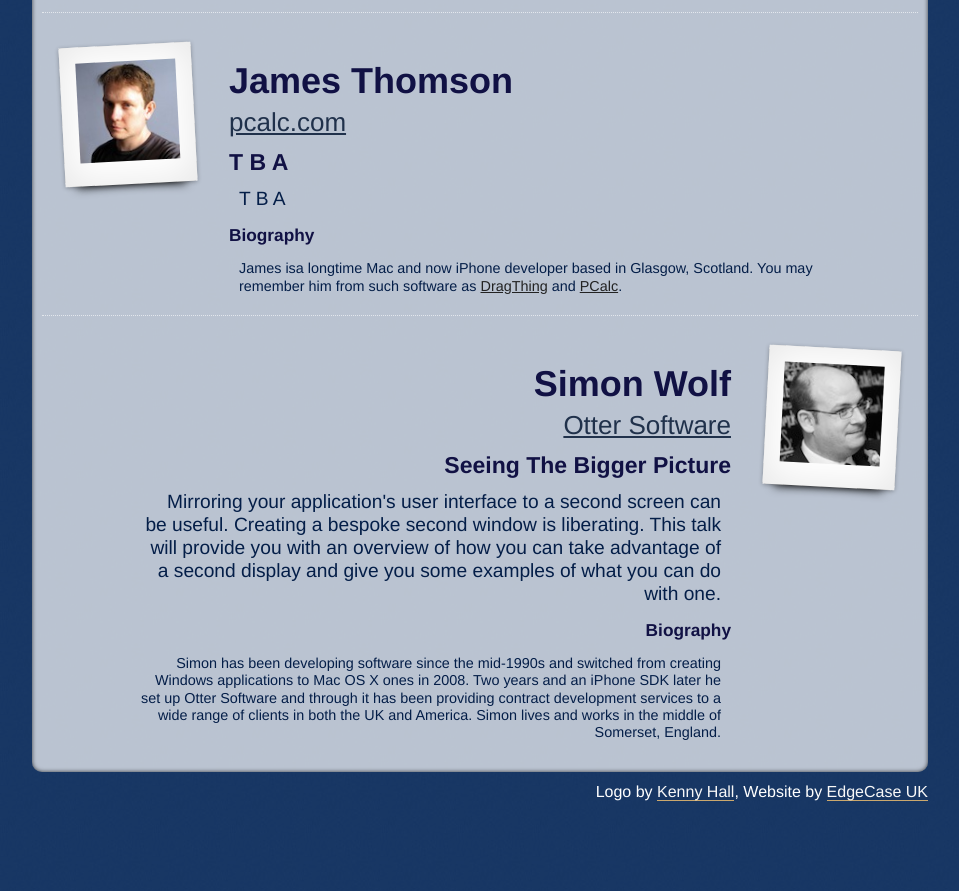
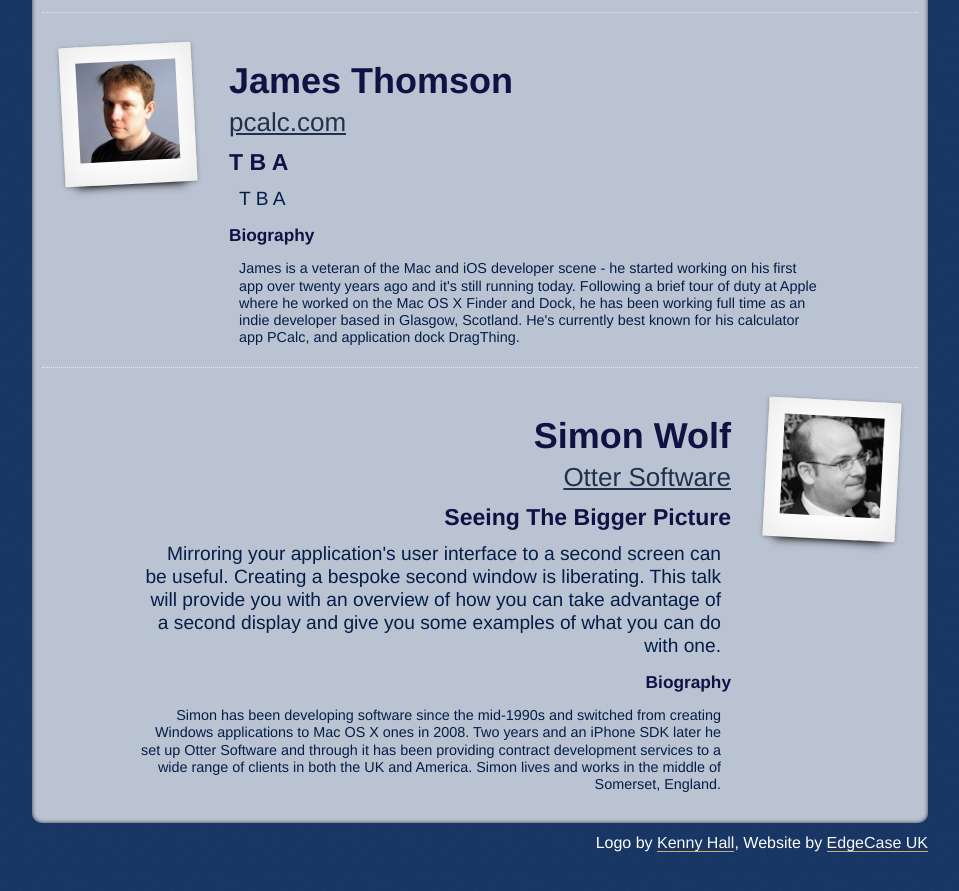
Before and after one commit to acf/nsscotland, a Jekyll site: the page built from index.html, in a window 1280 px wide and 900 px high, scrolled down 4130 px. Shown: the top 891 px of the window, without its empty margins (160-1119 px from the left). Built offline with Jekyll 4.4.1, drawn with Linux system fonts in a browser that asks for light colours.

Commit message:
update james

```diff
--- a/index.html
+++ b/index.html
@@ -193,7 +193,7 @@
     </div>
     <div class="biography">
       <h4>Biography</h4>
-      <p>James  isa longtime Mac and now iPhone developer based in Glasgow, Scotland.  You may remember him from such software as <a href="http://dragthing.com/">DragThing</a> and <a href="http://pcalc.com">PCalc</a>.</p>
+      <p>James is a veteran of the Mac and iOS developer scene - he started working on his first app over twenty years ago and it's still running today. Following a brief tour of duty at Apple where he worked on the Mac OS X Finder and Dock, he has been working full time as an indie developer based in Glasgow, Scotland. He's currently best known for his calculator app PCalc, and application dock DragThing.</p>
     </div>
   </div>
 </div>
```
